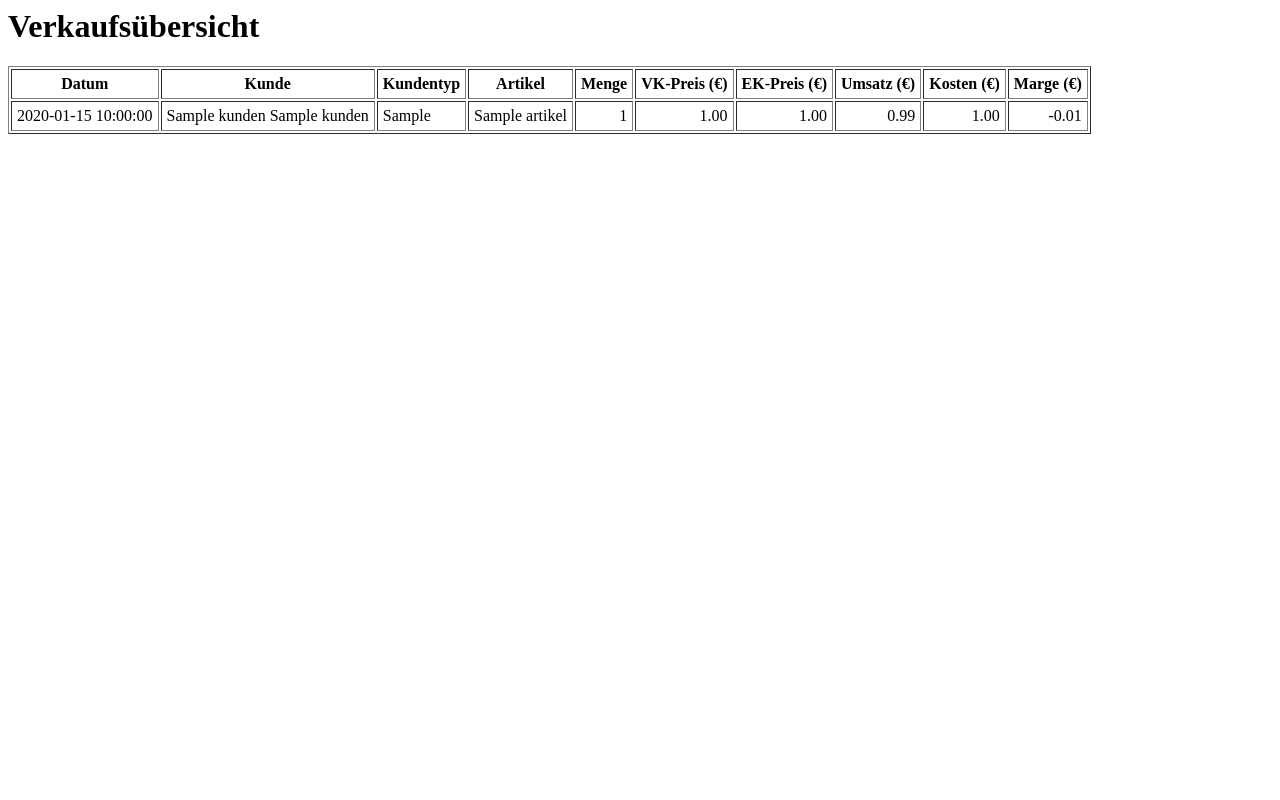
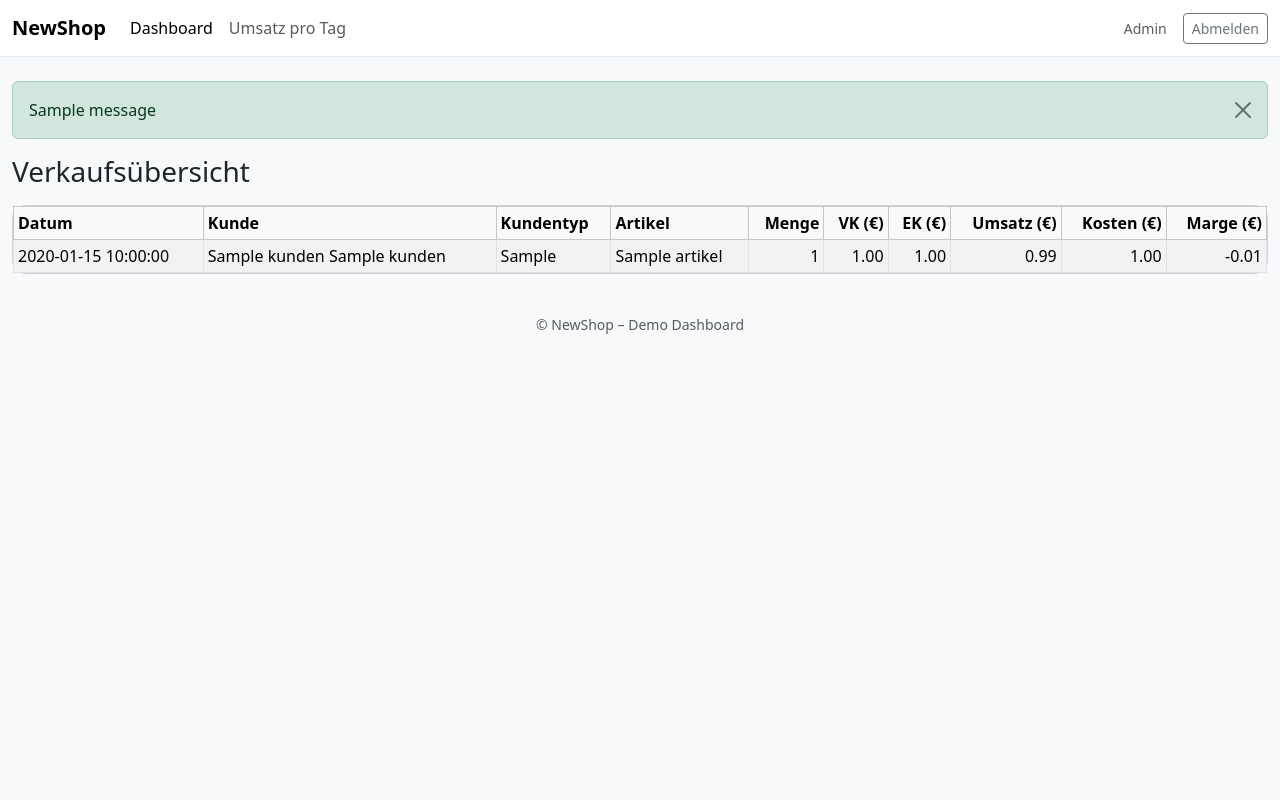
Before and after one commit to KaterynaSavelieva/newshop, a Flask app: page / in a window 1280 px wide. Run offline with Flask 3, Linux system fonts and the light colour scheme; a user stored in the database is signed in; data comes from the database, SQL or seed files in the repository; tables that the repository leaves empty hold one stand-in row (values such as "Sample post"); one stand-in notice (Sample message) is shown; data that the repository does not hold is empty.

Commit message:
structure

```diff
--- a/python/templates/base.html
+++ b/python/templates/base.html
@@ -1,114 +1,84 @@
 {# templates/base.html #}
-base.html
-<!DOCTYPE html>
+<!doctype html>
 <html lang="de">
 <head>
-    <meta charset="UTF-8">
+    <meta charset="utf-8">
     <meta name="viewport" content="width=device-width, initial-scale=1">
     <title>{{ title or "NewShop – Dashboard" }}</title>
 
-    <!-- ✅ Bootstrap 5 -->
-    <link href="https://cdn.jsdelivr.net/npm/bootstrap@5.3.3/dist/css/bootstrap.min.css"
-          rel="stylesheet"
-          integrity="sha384-ENjdO4Dr2bkBIFxQpeoYz1Dh1KQ7YhZ+N1mEd1ZC1lz5gq1zjYfM6m9KKbF0zE4p"
-          crossorigin="anonymous">
+    <!-- Bootstrap 5 -->
+    <link rel="stylesheet"
+          href="https://cdn.jsdelivr.net/npm/bootstrap@5.3.3/dist/css/bootstrap.min.css">
+    <!-- Chart.js -->
+    <script src="https://cdn.jsdelivr.net/npm/chart.js@4.4.0/dist/chart.umd.min.js"></script>
 
-    <!-- ✅ Chart.js -->
-    <script src="https://cdn.jsdelivr.net/npm/chart.js"></script>
-
-    <!-- ✅ Custom styles -->
     <style>
         body {
-            background-color: #f8f9fa;
+            background: #f8f9fb;
         }
 
-        header.navbar {
-            background-color: #ffffff;
-            border-bottom: 1px solid #dee2e6;
-            box-shadow: 0 2px 3px rgba(0,0,0,0.05);
-        }
-
-        footer {
-            margin-top: 40px;
-            padding: 1rem 0;
-            color: #6c757d;
-            font-size: 0.9rem;
-            border-top: 1px solid #e5e5e5;
+        .navbar {
+            background: #fff;
+            border-bottom: 1px solid #e9ecef;
         }
 
         .container {
-            max-width: 1400px;
+            max-width: 1280px;
         }
 
-        th.asc::after {
-            content: " ▲";
-            color: #0d6efd;
+        .card {
+            border-radius: 14px;
         }
 
-        th.desc::after {
-            content: " ▼";
-            color: #0d6efd;
+        .table thead th {
+            white-space: nowrap;
         }
     </style>
 </head>
 <body>
-
-    <!-- ===== Navbar ===== -->
-    <header class="navbar navbar-expand-lg navbar-light sticky-top">
+    <nav class="navbar navbar-expand-lg sticky-top">
         <div class="container">
             <a class="navbar-brand fw-semibold" href="{{ url_for('index') }}">NewShop</a>
-            <button class="navbar-toggler" type="button" data-bs-toggle="collapse" data-bs-target="#navbarNav">
+            <button class="navbar-toggler" type="button" data-bs-toggle="collapse" data-bs-target="#nav">
                 <span class="navbar-toggler-icon"></span>
             </button>
-
-            <div class="collapse navbar-collapse" id="navbarNav">
-                <ul class="navbar-nav me-auto mb-2 mb-lg-0">
+            <div class="collapse navbar-collapse" id="nav">
+                <ul class="navbar-nav me-auto">
                     <li class="nav-item">
-                        <a class="nav-link {% if request.endpoint == 'index' %}active{% endif %}" href="{{ url_for('index') }}">Dashboard</a>
+                        <a class="nav-link {% if request.endpoint == 'index' %}active{% endif %}"
+                           href="{{ url_for('index') }}">Dashboard</a>
                     </li>
                     <li class="nav-item">
-                        <a class="nav-link {% if 'report' in request.endpoint %}active{% endif %}" href="{{ url_for('report_daily') }}">Umsatz pro Tag</a>
+                        <a class="nav-link {% if 'report' in request.endpoint %}active{% endif %}"
+                           href="{{ url_for('report_daily') }}">Umsatz pro Tag</a>
                     </li>
                 </ul>
-
                 {% if current_user.is_authenticated %}
-                <span class="navbar-text me-3 text-muted">
-                    <i class="bi bi-person"></i> {{ current_user.name or current_user.email }}
-                </span>
-                <a href="{{ url_for('logout') }}" class="btn btn-outline-secondary btn-sm">Abmelden</a>
+                <span class="text-muted small me-3">{{ current_user.name or current_user.email }}</span>
+                <a class="btn btn-outline-secondary btn-sm" href="{{ url_for('logout') }}">Abmelden</a>
                 {% else %}
-                <a href="{{ url_for('login') }}" class="btn btn-primary btn-sm">Anmelden</a>
+                <a class="btn btn-primary btn-sm" href="{{ url_for('login') }}">Anmelden</a>
                 {% endif %}
             </div>
         </div>
-    </header>
+    </nav>
 
-    <!-- ===== Main content ===== -->
     <main class="container py-4">
         {% with messages = get_flashed_messages(with_categories=true) %}
         {% if messages %}
-        {% for category, message in messages %}
-        <div class="alert alert-{{ category }} alert-dismissible fade show" role="alert">
-            {{ message }}
-            <button type="button" class="btn-close" data-bs-dismiss="alert" aria-label="Close"></button>
+        {% for cat, msg in messages %}
+        <div class="alert alert-{{ cat }} alert-dismissible fade show" role="alert">
+            {{ msg }}
+            <button type="button" class="btn-close" data-bs-dismiss="alert"></button>
         </div>
         {% endfor %}
         {% endif %}
         {% endwith %}
-
         {% block content %}{% endblock %}
     </main>
 
-    <!-- ===== Footer ===== -->
-    <footer class="text-center">
-        © NewShop — Demo Dashboard<br>
-        <small>Entwickelt für Lernzwecke (Flask + MySQL + Chart.js)</small>
-    </footer>
+    <footer class="text-center text-muted py-3 small">© NewShop – Demo Dashboard</footer>
 
-    <!-- ✅ Bootstrap JS -->
-    <script src="https://cdn.jsdelivr.net/npm/bootstrap@5.3.3/dist/js/bootstrap.bundle.min.js"
-            integrity="sha384-qQ2S+8UJ+JzJZ8l5MLYfGx6pI2ZxEJbPz6r0eT+SxgnT5y5UpeH2r1T1G5NQ3FDa"
-            crossorigin="anonymous"></script>
-
+    <script src="https://cdn.jsdelivr.net/npm/bootstrap@5.3.3/dist/js/bootstrap.bundle.min.js"></script>
 </body>
 </html>
--- a/python/templates/dashboard.html
+++ b/python/templates/dashboard.html
@@ -1,34 +1,47 @@
-<h1>Verkaufsübersicht</h1>
+{# templates/dashboard.html #}
+{% extends "base.html" %}
+{% block title %}Dashboard{% endblock %}
+{% block content %}
 
-<table border="1" cellpadding="5">
-  <thead>
+<h3 class="mb-3">Verkaufsübersicht</h3>
+
+<div class="card">
+    <div class="card-body p-0">
+        <div class="table-responsive">
+            <table class="table table-sm table-striped table-bordered mb-0 align-middle">
+                <thead class="table-light">
                     <tr>
                         <th>Datum</th>
                         <th>Kunde</th>
                         <th>Kundentyp</th>
                         <th>Artikel</th>
-      <th>Menge</th>
-      <th>VK-Preis (€)</th>   <!-- Verkaufspreis pro Einheit -->
-      <th>EK-Preis (€)</th>   <!-- Durchschnittskosten pro Einheit -->
-      <th>Umsatz (€)</th>     <!-- Menge * VK -->
-      <th>Kosten (€)</th>     <!-- Menge * EK -->
-      <th>Marge (€)</th>      <!-- Umsatz - Kosten -->
+                        <th class="text-end">Menge</th>
+                        <th class="text-end">VK (€)</th>
+                        <th class="text-end">EK (€)</th>
+                        <th class="text-end">Umsatz (€)</th>
+                        <th class="text-end">Kosten (€)</th>
+                        <th class="text-end">Marge (€)</th>
                     </tr>
                 </thead>
                 <tbody>
                     {% for r in rows %}
                     <tr>
-        <td>{{ r[0] }}</td>                 <!-- verkaufsdatum -->
-        <td>{{ r[1] }}</td>                 <!-- kunde -->
-        <td>{{ r[2] }}</td>                 <!-- kundentyp -->
-        <td>{{ r[3] }}</td>                 <!-- artikel -->
-        <td style="text-align:right">{{ r[4] }}</td>                 <!-- menge -->
-        <td style="text-align:right">{{ '%.2f'|format(r[5]) }}</td>  <!-- vk_preis -->
-        <td style="text-align:right">{{ '%.2f'|format(r[6]) }}</td>  <!-- ek_preis -->
-        <td style="text-align:right">{{ '%.2f'|format(r[7]) }}</td>  <!-- umsatz -->
-        <td style="text-align:right">{{ '%.2f'|format(r[8]) }}</td>  <!-- kosten -->
-        <td style="text-align:right">{{ '%.2f'|format(r[9]) }}</td>  <!-- marge -->
+                        <td>{{ r[0] }}</td>
+                        <td>{{ r[1] }}</td>
+                        <td>{{ r[2] }}</td>
+                        <td>{{ r[3] }}</td>
+                        <td class="text-end">{{ r[4] }}</td>
+                        <td class="text-end">{{ '%.2f'|format(r[5]) }}</td>
+                        <td class="text-end">{{ '%.2f'|format(r[6]) }}</td>
+                        <td class="text-end">{{ '%.2f'|format(r[7]) }}</td>
+                        <td class="text-end">{{ '%.2f'|format(r[8]) }}</td>
+                        <td class="text-end">{{ '%.2f'|format(r[9]) }}</td>
                     </tr>
                     {% endfor %}
                 </tbody>
             </table>
+        </div>
+    </div>
+</div>
+
+{% endblock %}
```
Also changed, not shown: python/dashboard.py (+54 -32 lines), python/templates/login.html (+10 -24 lines), python/templates/reports_daily.html (+44 -104 lines). Lines whose indentation alone changed are shown as unchanged.
